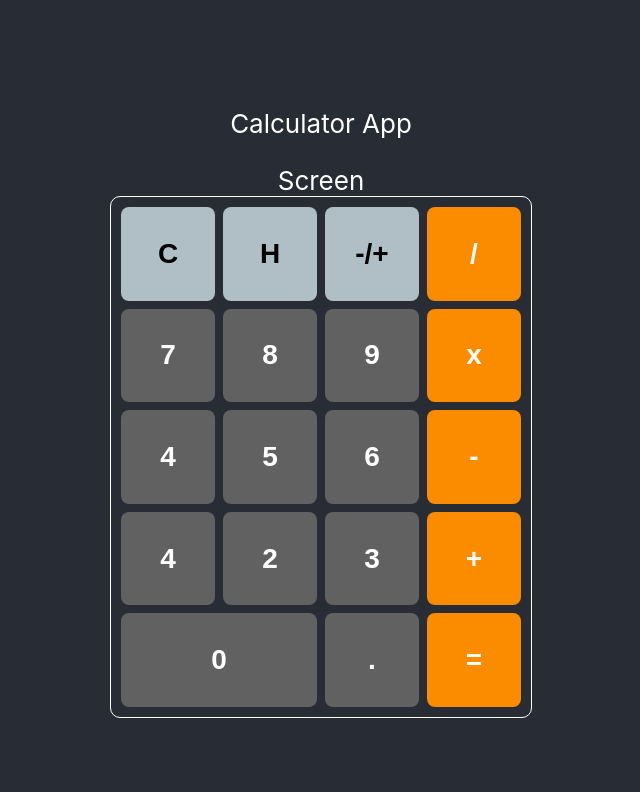
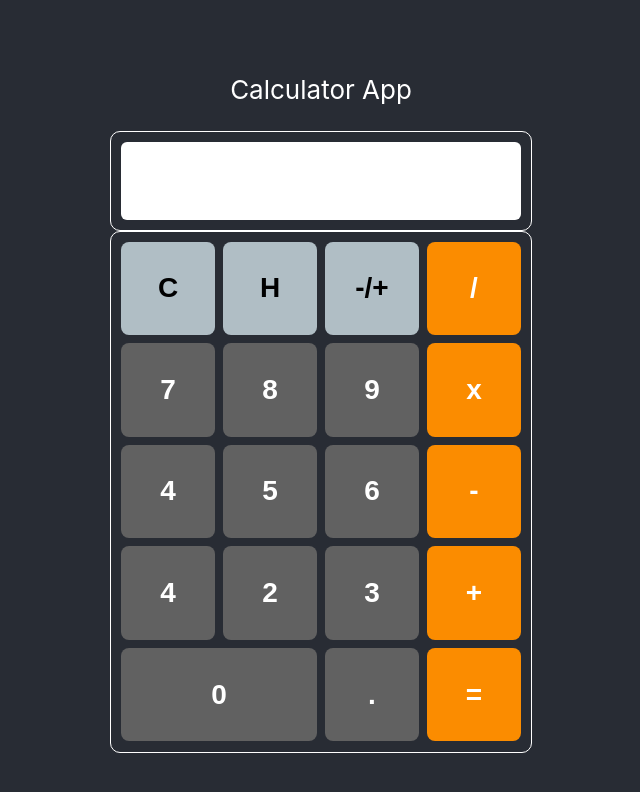
Before and after one commit to sangbk208/calculator-app, a React (Create React App) app: page / in a window 1280 px wide. Shown: the top 792 px of the page, without its empty margins (319-959 px from the left). Built offline with nearby package versions, Linux system fonts and the light colour scheme.

Commit message:
Implement the Screen CPN

```diff
--- a/src/components/Screen/Screen.css
+++ b/src/components/Screen/Screen.css
@@ -0,0 +1,22 @@
+.screen-container{
+    width: 422px;
+    box-sizing: border-box;
+    height: 100px;
+    display: flex;
+    justify-content: flex-end;
+    align-items: center;
+    border: 1px solid white;
+    padding: 10px;
+    border-radius: 10px;
+}
+
+.screen-input{
+    width: 100%;
+    height: 100%;
+    font-size: 36px;
+    outline: none;
+    text-align: right;
+    border-radius: 6px;
+    border: none;
+    padding: 0 5px;
+}
--- a/src/components/Screen/Screen.tsx
+++ b/src/components/Screen/Screen.tsx
@@ -1,6 +1,11 @@
-import React from "react";
+import React, { FC } from "react";
 import "./Screen.css";
+import { IScreenProps } from "./type";
 
-export const Screen = () => {
-  return <div>Screen</div>;
+export const Screen: FC<IScreenProps> = ({ displayValue, className }) => {
+  return (
+    <div className={`screen-container ${className}`}>
+      <input className="screen-input" readOnly value={displayValue} />
+    </div>
+  );
 };
--- a/src/components/Screen/type.d.ts
+++ b/src/components/Screen/type.d.ts
@@ -0,0 +1,4 @@
+export interface IScreenProps {
+  displayValue: string;
+  className?: string;
+}
```
